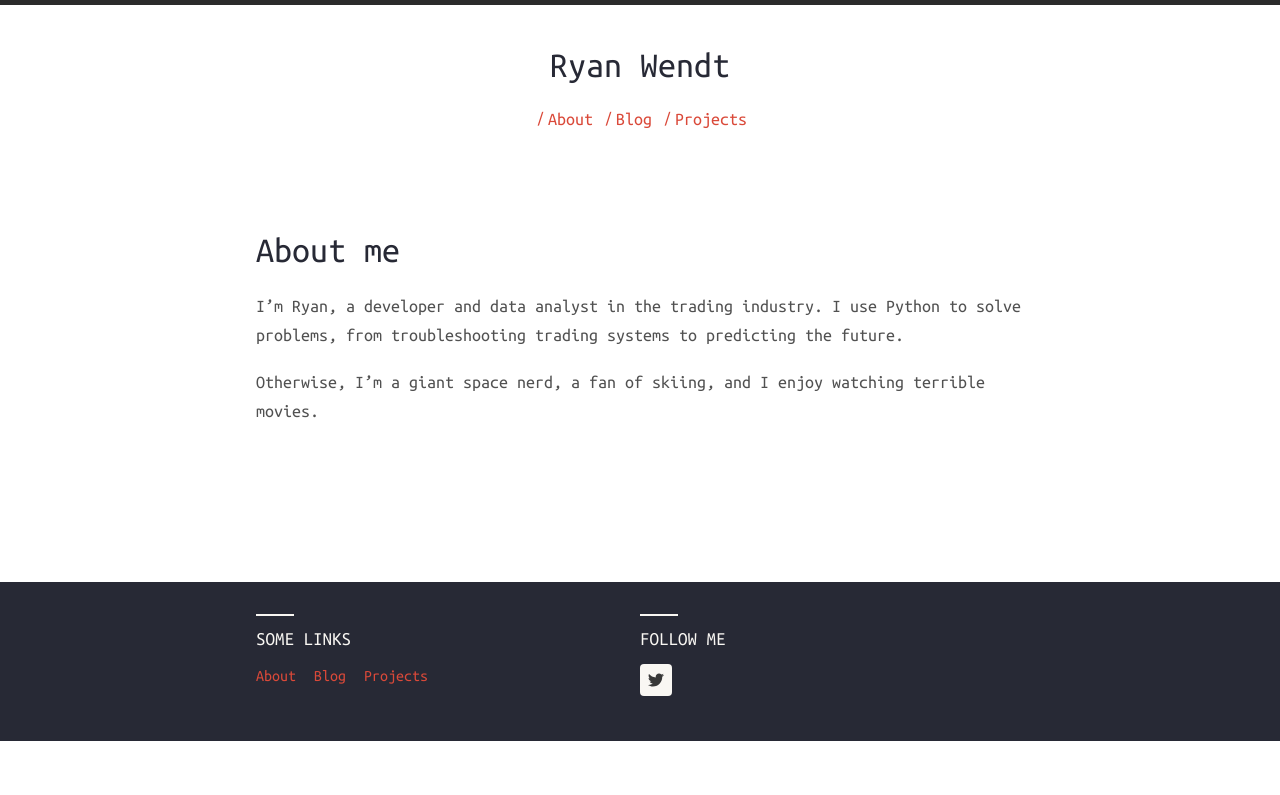
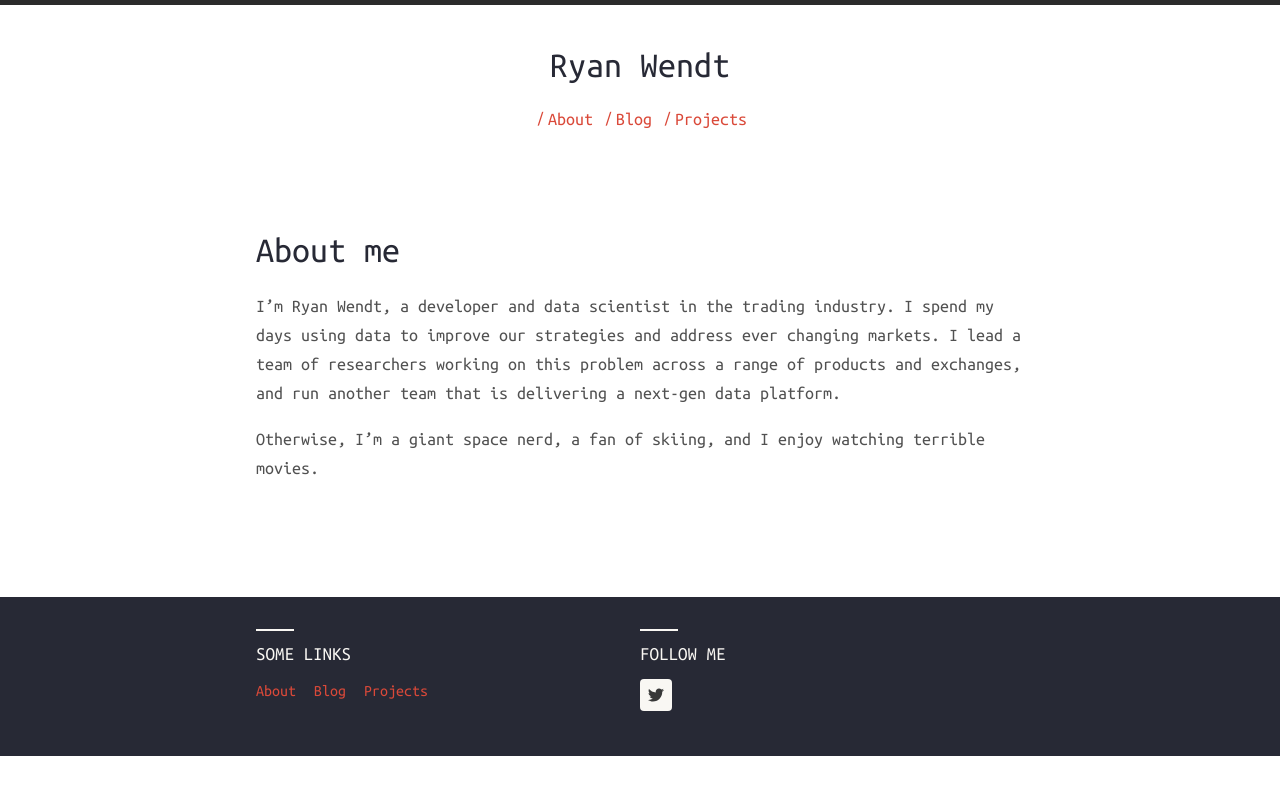
Before and after one commit to ryanmfw/ryanmfw.github.io, a Jekyll site: the page built from about.md, in a window 1280 px wide. Shown: the top 795 px of the page. Built offline with Jekyll 4.4.1, drawn with Linux system fonts in a browser that asks for light colours; nearby versions of some CDN libraries.

Commit message:
Trimmed About Me

```diff
--- a/about.md
+++ b/about.md
@@ -4,6 +4,6 @@ title: About me
 permalink: /about/
 ---
 
-I'm Ryan, a developer and data analyst in the trading industry. I use Python to solve problems, from troubleshooting trading systems to predicting the future.
+I'm Ryan Wendt, a developer and data scientist in the trading industry. I spend my days using data to improve our strategies and address ever changing markets. I lead a team of researchers working on this problem across a range of products and exchanges, and run another team that is delivering a next-gen data platform.
 
 Otherwise, I'm a giant space nerd, a fan of skiing, and I enjoy watching terrible movies.
```
